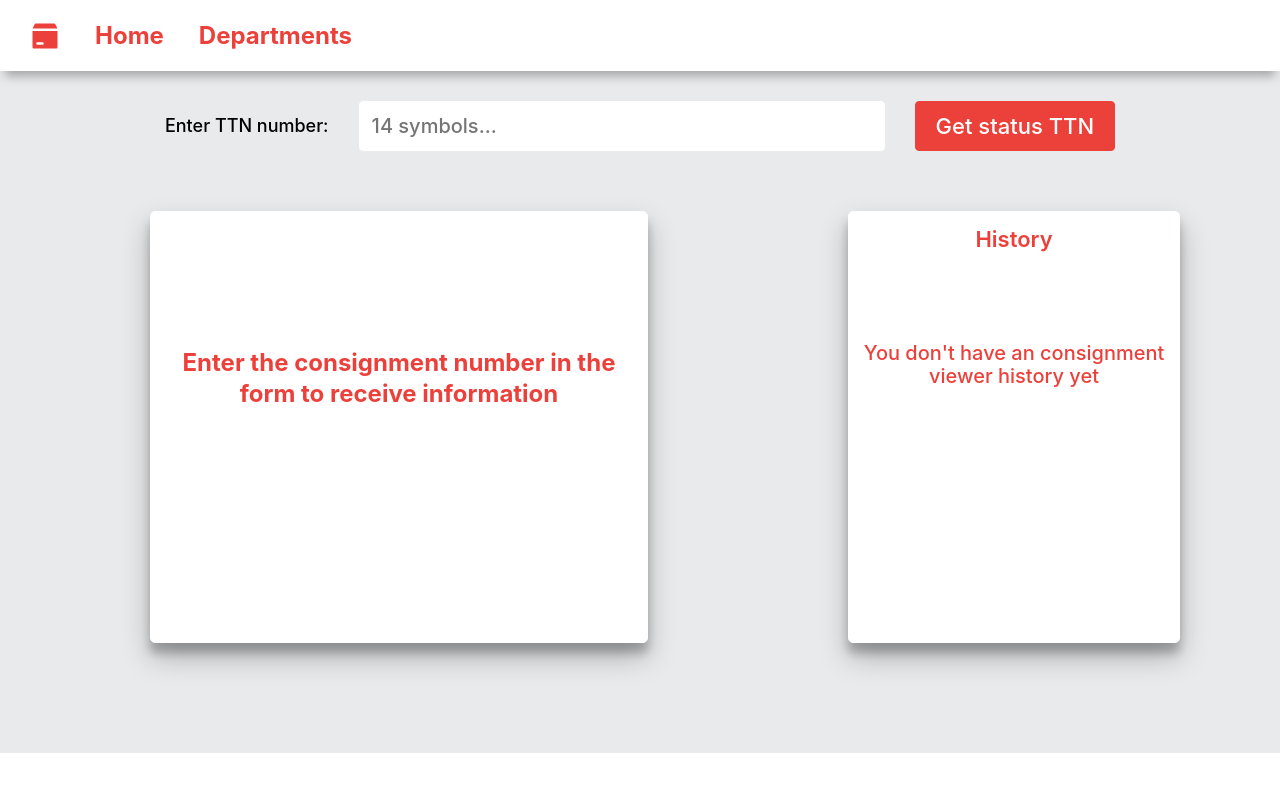
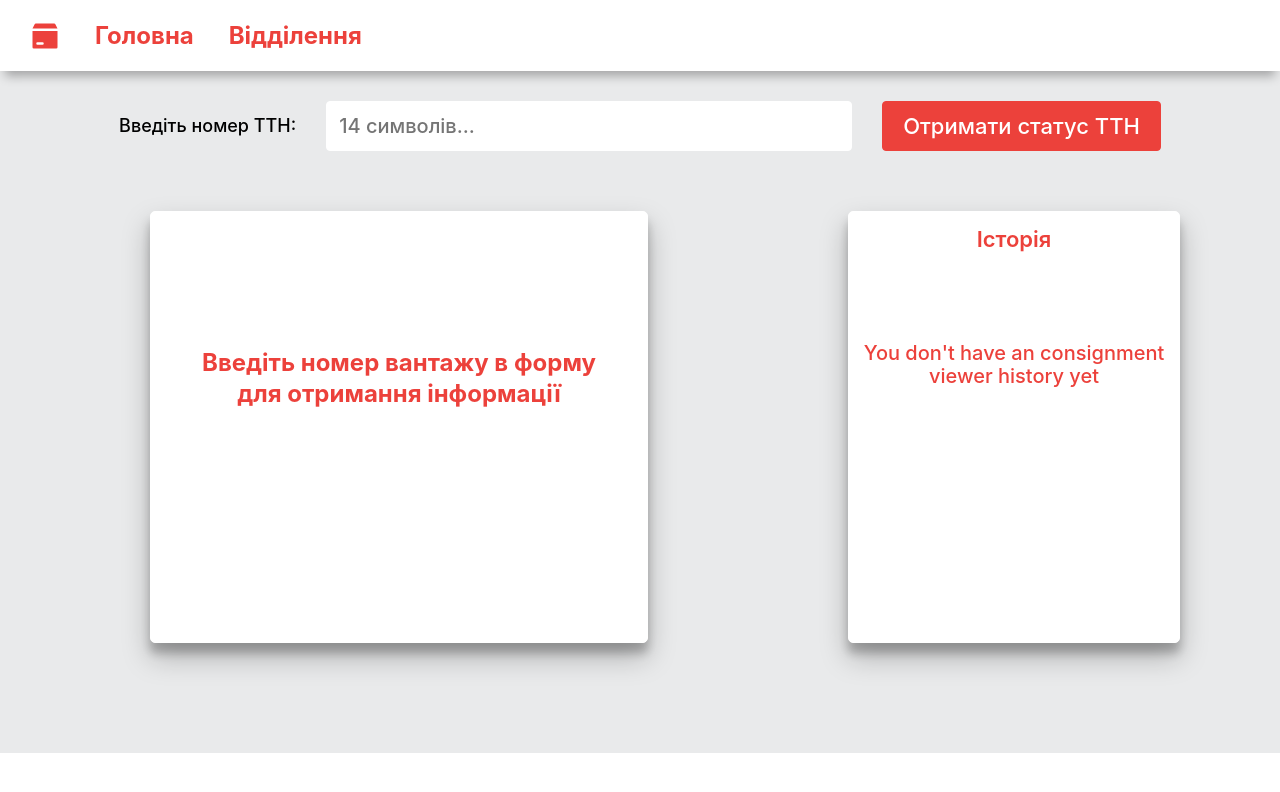
Before and after one commit to puerarongo/new-post-front, a React (Create React App) app: page /#/ in a window 1280 px wide. Shown: the top 792 px of the page. Built offline with nearby package versions, Linux system fonts and the light colour scheme; what notiflix would draw is missing.

Commit message:
change app language

```diff
--- a/src/components/departments/Departments.tsx
+++ b/src/components/departments/Departments.tsx
@@ -38,7 +38,7 @@ const Departments: React.FC = () => {
                 )
               ) : (
                 <li>
-                  <h2>There are no departments available in this city!</h2>
+                  <h2>У цьому місті немає відділень Нової Пошти!</h2>
                 </li>
               )}
               <li>
@@ -48,7 +48,7 @@ const Departments: React.FC = () => {
                   onClick={viewMore}
                   disabled={place.departments.length === value}
                 >
-                  View More
+                  Показати більше
                 </button>
               </li>
             </ul>
@@ -59,8 +59,8 @@ const Departments: React.FC = () => {
           ) : (
             <div className={styles.start__container}>
               <h2 className={styles.title}>
-                Enter name of the city to see the working departments of Nova
-                Poshta in this city!
+                Введіть назву міста, щоб побачити робочі відділення Нової Пошти
+                у цьому місті!
               </h2>
             </div>
           )}
--- a/src/components/departments/departmentsItem/DepartmentsItem.tsx
+++ b/src/components/departments/departmentsItem/DepartmentsItem.tsx
@@ -12,8 +12,8 @@ const DepartmentsItem: React.FC<IDepartmentsItem> = ({
 }) => {
   return (
     <li className={styles.item}>
-      <p className={styles.short__address}>Short Address: {address}</p>
-      <p className={styles.long__address}>Detail Address: {description}</p>
+      <p className={styles.short__address}>Коротка адреса: {address}</p>
+      <p className={styles.long__address}>Детальна адреса: {description}</p>
     </li>
   );
 };
--- a/src/components/departments/formDepartments/FormDepartments.tsx
+++ b/src/components/departments/formDepartments/FormDepartments.tsx
@@ -25,7 +25,7 @@ const FormDepartments: React.FC = () => {
       >
         {({ values, errors, handleBlur, handleChange, handleSubmit }) => (
           <form className={styles.form} onSubmit={handleSubmit}>
-            <p className={styles.label}>Enter the City Name:</p>
+            <p className={styles.label}>Введіть назву міста:</p>
             <input
               className={styles.input}
               type="text"
@@ -35,7 +35,7 @@ const FormDepartments: React.FC = () => {
               onBlur={handleBlur}
               onChange={handleChange}
             />
-            <Button text={"Get city departments"} type={"submit"} />
+            <Button text={"Назва міста"} type={"submit"} />
           </form>
         )}
       </Formik>
--- a/src/components/home/formHome/FormHome.tsx
+++ b/src/components/home/formHome/FormHome.tsx
@@ -28,22 +28,22 @@ const FormHome: React.FC = () => {
     if (TTN.length === 14 && !isNaN(Number(TTN))) {
       dispatch(getConsignmentData({ TTN }));
     } else {
-      Notify.failure("Error! The field must be a 14 digit number");
+      Notify.failure("Помилка! Поле має бути 14-значним числом");
     }
   };
 
   return (
     <div className={styles.container}>
       <form className={styles.form} onSubmit={handleSubmit}>
-        <p className={styles.label}>Enter TTN number:</p>
+        <p className={styles.label}>Введіть номер ТТН:</p>
         <input
           className={styles.input}
           type="text"
-          placeholder="14 symbols..."
+          placeholder="14 символів..."
           value={TTN}
           onChange={handleChanhe}
         />
-        <Button text={"Get status TTN"} type={"submit"} />
+        <Button text={"Отримати статус ТТН"} type={"submit"} />
       </form>
     </div>
   );
--- a/src/components/home/history/History.tsx
+++ b/src/components/home/history/History.tsx
@@ -19,7 +19,7 @@ const History: React.FC = () => {
   return (
     <div className={styles.container}>
       <div className={styles.history__container}>
-        <h2 className={styles.title}>History</h2>
+        <h2 className={styles.title}>Історія</h2>
         {history.length > 0 ? (
           <>
             <ul className={styles.history__list}>
@@ -38,7 +38,7 @@ const History: React.FC = () => {
               type="button"
               onClick={buttonHandler}
             >
-              Clear history
+              Очистити історію
             </button>
           </>
         ) : (
--- a/src/components/home/status/Status.tsx
+++ b/src/components/home/status/Status.tsx
@@ -18,15 +18,15 @@ const Status: React.FC<IConsignment> = ({ consignment }) => {
         {data.TTN && !message ? (
           <div className={styles.container__confirm}>
             <p className={styles.text}>
-              <span className={styles.caption}>Delivery status:</span>
+              <span className={styles.caption}>Статус доставки:</span>
               {data.status}
             </p>
             <p className={styles.text}>
-              <span className={styles.caption}>Send:</span>
+              <span className={styles.caption}>Відправлено:</span>
               {data.citySender}. {data.addressSender}
             </p>
             <p className={styles.text}>
-              <span className={styles.caption}>Received:</span>
+              <span className={styles.caption}>Отримано:</span>
               {data.cityRecipient}. {data.addressReipient}
             </p>
           </div>
@@ -37,7 +37,7 @@ const Status: React.FC<IConsignment> = ({ consignment }) => {
         ) : (
           <div className={styles.start__container}>
             <h2 className={styles.title}>
-              Enter the consignment number in the form to receive information
+              Введіть номер вантажу в форму для отримання інформації
             </h2>
           </div>
         )}
--- a/src/components/navigation/Navigation.tsx
+++ b/src/components/navigation/Navigation.tsx
@@ -13,10 +13,10 @@ const Navigation: React.FC = () => {
       </div>
       <div className={styles.nav__container}>
         <NavLink to="/" className={styles.link}>
-          Home
+          Головна
         </NavLink>
         <NavLink to="/departments" className={styles.link}>
-          Departments
+          Відділення
         </NavLink>
       </div>
     </header>
--- a/src/components/notFound/NotFound.tsx
+++ b/src/components/notFound/NotFound.tsx
@@ -4,7 +4,7 @@ import styles from "./NotFound.module.css";
 const NotFound: React.FC = () => {
   return (
     <div className={styles.container}>
-      <h2 className={styles.title}>Error 404. Page Not Found!</h2>
+      <h2 className={styles.title}>Помилка 404. Сторінка не знайдена!</h2>
     </div>
   );
 };
```
